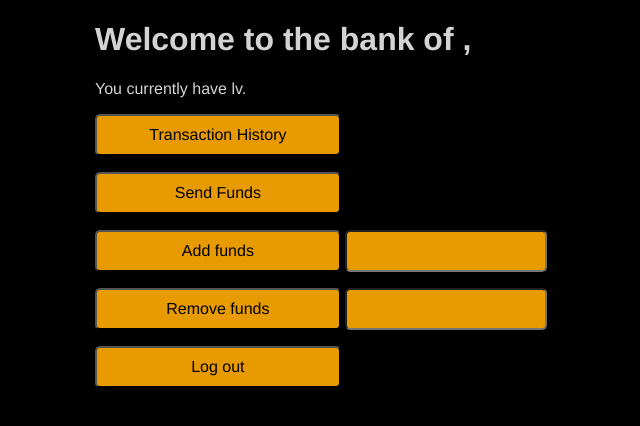
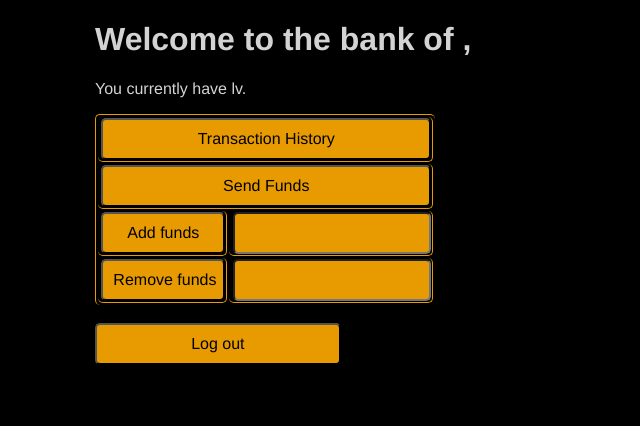
Before and after one commit to NikolayNPanev/UnionRepository, a PHP site: page /interface.php in a window 1280 px wide. Shown: the top 426 px of the page, without its empty margins (33-673 px from the left). Run offline with PHP 8.4, Linux system fonts and the light colour scheme; data that the repository does not hold is empty.

Commit message:
CSS formatting

```diff
--- a/BoKStyle.css
+++ b/BoKStyle.css
@@ -5,6 +5,8 @@ body {
 	margin-right: 10%;
 	font-family: "Helvetica", arial, sans-serif;
 }
+
+
 
 #trhistorytable{
 	font-family: "Helvetica", arial, sans-serif;
@@ -60,11 +62,12 @@ button{
 
 
 input[type="text"], input[type="password"]{
-	width:fit-content;
+    box-sizing: border-box;
+    width:100%;
 }
-input[type="submit"]{
+/*input[type="submit"]{
 	width:24%;
-}
+}*/
 input[type="checkbox"]{
 	position: absolute;
 	left:-99999px;
@@ -189,3 +192,14 @@ input[type="date"] {
     -webkit-transform: scale(1);
     transform: scale(1);
 }
+
+.interfaceDouble{
+    font-family: "Helvetica", arial, sans-serif;
+    background-color: #e89b00;
+    color:black;
+    border-radius: 5px;
+    padding: 10px;
+    align-content: center;
+    font-size: 16px;
+    width:100%;
+}
--- a/DBFunc.php
+++ b/DBFunc.php
@@ -41,7 +41,7 @@ $sql = "INSERT INTO $TABLE($COLUMN) VALUES('$VALUE')";
 
 
 ////////////////////////////////////////////////////////////////////
-function Insert2($TABLE,$COLUMN1,$COLUMN12,$VALUE1,$VALUE2){
+function Insert2($TABLE,$COLUMN1,$COLUMN2,$VALUE1,$VALUE2){
 //database credentials
 include("Connect.php");
 $sql = "INSERT INTO $TABLE($COLUMN1,$COLUMN2) VALUES('$VALUE1','$VALUE2')";
@@ -232,7 +232,7 @@ function CheckBank($Username, $bank){
 //                           //
 ///////////////////////////////
 
-function sendFunds($senderIBAN, $recepientIBAN, $amount, $reason){
+function sendFunds($senderIBAN, $recepientIBAN, $amount, $reason, $currency){
   ///Check if user submitted his own IBAN
   if ($senderIBAN == $recepientIBAN) return "<script>alert('Error: You cannot send yourself money');location='sendFundsInterface.php?iban=$senderIBAN';</script>";
 
@@ -280,7 +280,7 @@ function sendFunds($senderIBAN, $recepientIBAN, $amount, $reason){
     $conn->query($sql);
     Disconnect($conn);
     Insert5("Transactions", "TransactionDate", "SenderIBAN", "RecipientIBAN", "Amount", "Note", date('y-m-d-H:i:s'), $senderIBAN, $recepientIBAN, $amount, $reason);
-    return "<script>alert('Successfully sent $amount');location='sendFundsInterface.php?iban=$senderIBAN';</script>";
+    return "<script>alert('Successfully sent $amount $currency');location='sendFundsInterface.php?iban=$senderIBAN';</script>";
   }
 }
 
--- a/interface.php
+++ b/interface.php
@@ -10,16 +10,30 @@
 	<p> You currently have $bal $currency </p>";
 
   ?>
-        <a href='<?php echo "transactionHistoryInterface.php?iban=$iban";?>'><button >Transaction History</button></a>
-        <p><a href='<?php echo "sendFundsInterface.php?iban=$iban";?>'><button >Send Funds</button></a>
 
+  <table>
+        <tr>
+                <td colspan=2><a href='<?php echo "transactionHistoryInterface.php?iban=$iban";?>'><button class='interfaceDouble'>Transaction History</button></a></td>
+        </tr>
+        <tr>
+                <td colspan=2><a href='<?php echo "sendFundsInterface.php?iban=$iban";?>'><button class='interfaceDouble'>Send Funds</button></a></td>
+        </tr>
         <form method='get' action='personalFunds.php'>
-        <input type='submit' value='Add funds' > <input type='text' name='addedFunds' >
-        <br><p><input type='submit' value='Remove funds' > <input type='text' name='removedFunds' >
+        <tr>
+                <td><input type='submit' value='Add funds' class='interfaceDouble'></td>
+                <td><input type='text' name='addedFunds' class='interfaceDouble'></td>
+        </tr>
+        <tr>
+                <td><input type='submit' value='Remove funds' class='interfaceDouble'></td>
+                <td><input type='text' name='removedFunds' class='interfaceDouble'></td>
+        </tr>
         <input type='hidden' name='iban' value='<?php echo $iban;?>'>
         </form>
+</table>
 
-        <p><a href='landing.php'><button >Log out</button></a>
+
+
+<br><a href='landing.php'><button >Log out</button></a>
 
  </body>
  </html>
--- a/reg.php
+++ b/reg.php
@@ -18,7 +18,7 @@
 	//if the username doesn't exist, inser a user with the credentials entered
 	if( $UsernameAvailability== 1){
 		Insert5($bank,"firstname","lastname","Balance","IBAN","Username",$fname,$lname,"0",$IBAN,$Username);
-		Insert3("Credentials","username","password","IBAN",$Username,$password,$IBAN);
+		Insert2("Credentials","username","password",$Username,$password);
 		header("Location: interface.php?iban=$IBAN");
 		exit();
 	}
--- a/sendFunds.php
+++ b/sendFunds.php
@@ -5,4 +5,4 @@ $recepientIBAN = $_GET['recepientIBAN'];
 $recepientAmount = $_GET['recepientAmount'];
 $reason = $_GET['reason'];
 
-echo sendFunds($iban, $recepientIBAN, $recepientAmount, $reason);
+echo sendFunds($iban, $recepientIBAN, $recepientAmount, $reason, $currency);
--- a/transactionHistoryInterface.php
+++ b/transactionHistoryInterface.php
@@ -27,7 +27,9 @@ table {
 <div>
 <form method='get' action='transactionHistory.php'>
 	<table id='trhistoryTable'>
-		<tr><td class='fullrow' colspan='2'>Transaction history</td></tr>
+		<tr>
+			<td class='fullrow' colspan='2'>Transaction history</td>
+		</tr>
 		<tr>
 			<td> Start date:</td>
 			<td> End date:</td>
@@ -37,7 +39,7 @@ table {
 			<td><input type='date' value=<?php echo $currentDate; ?> name='endDate'></td> <!--Sets to current date-->
 		</tr>
 		<tr>
-			<td class='fullrow' colspan='2'><button>GO</button></td>
+			<td class='fullrow' colspan='2'><button class='interfaceDouble'>GO</button></td>
 		</tr>
 	</table>
 <input type="hidden" name="iban" value="<?php echo $iban;?>">
```
